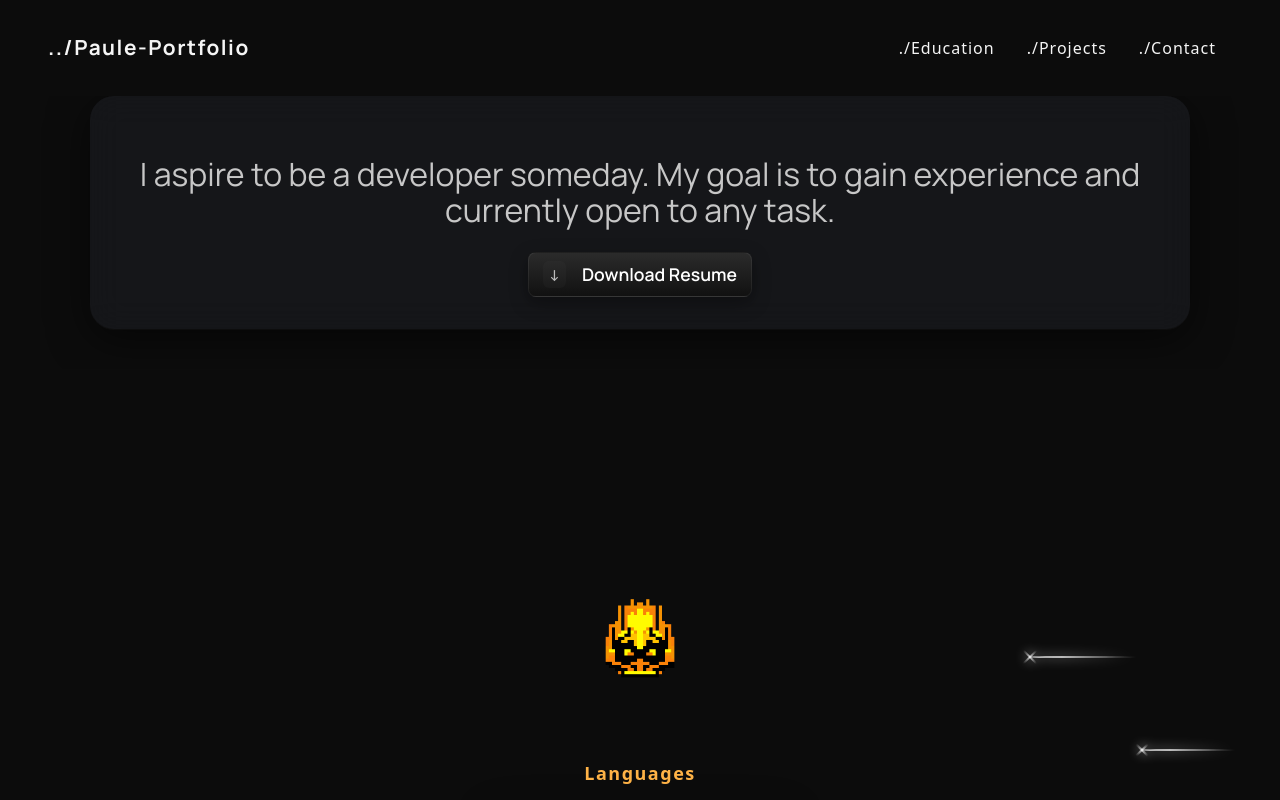
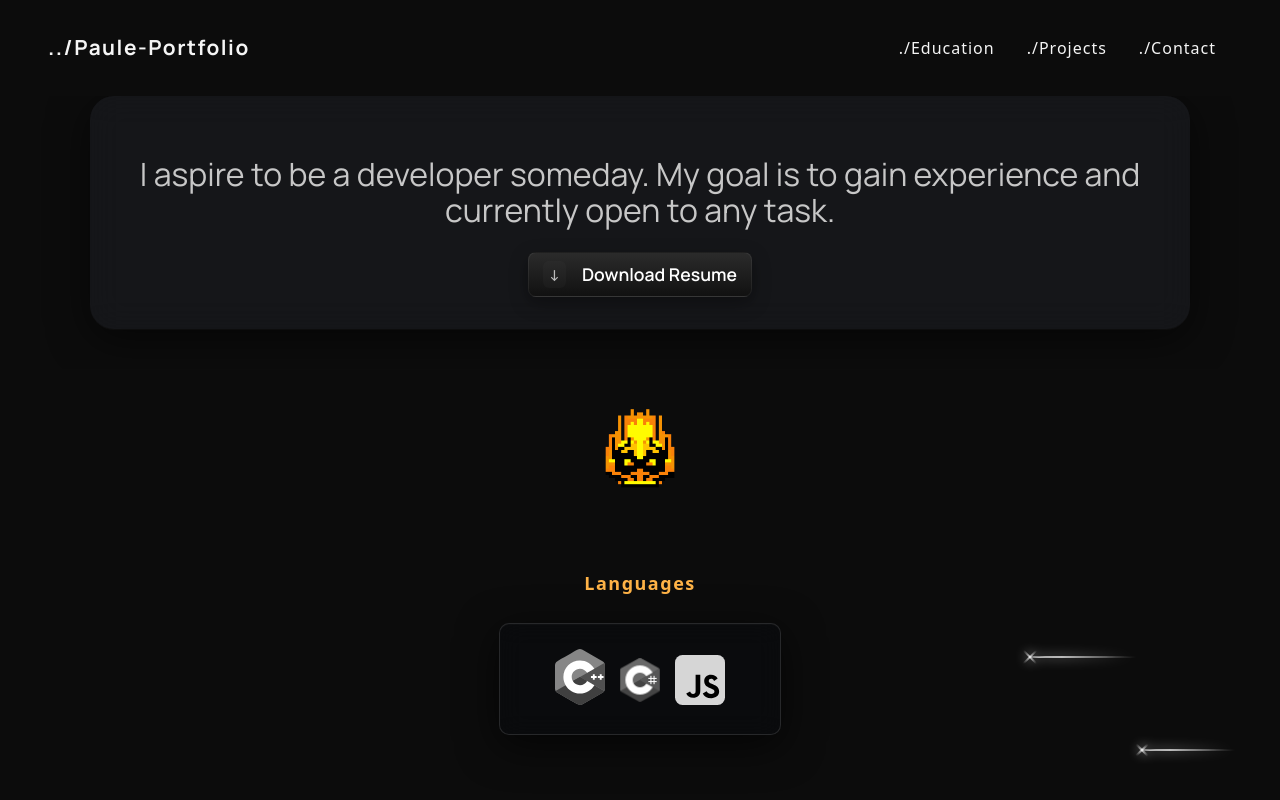
Before and after one commit to Macc-Mp/Myportfolio, a React (Vite) app in the folder Paule-Portfolio/: page / in a window 1280 px wide. Shown: the top 800 px of the page. Built offline with nearby package versions, Linux system fonts and the light colour scheme; a web font is replaced by a local one.

Commit message:
reduce height on skill container.

```diff
--- a/Paule-Portfolio/src/components/Skills.jsx
+++ b/Paule-Portfolio/src/components/Skills.jsx
@@ -63,9 +63,6 @@ function Skills() {
                     </div>
                 </div>
             </div>
-            <div>
-
-            </div>
         </div>
     );
 }
--- a/Paule-Portfolio/src/css/Skills.css
+++ b/Paule-Portfolio/src/css/Skills.css
@@ -145,7 +145,7 @@
 
 .Skill-container {
     width: 100%;
-    height: 100vh; /* Ensure it takes the full viewport height */
+    height: 50vh; /* Ensure it takes the full viewport height */
     display: flex;
     flex-direction: column;
     justify-content: center; /* Center vertically */
```
